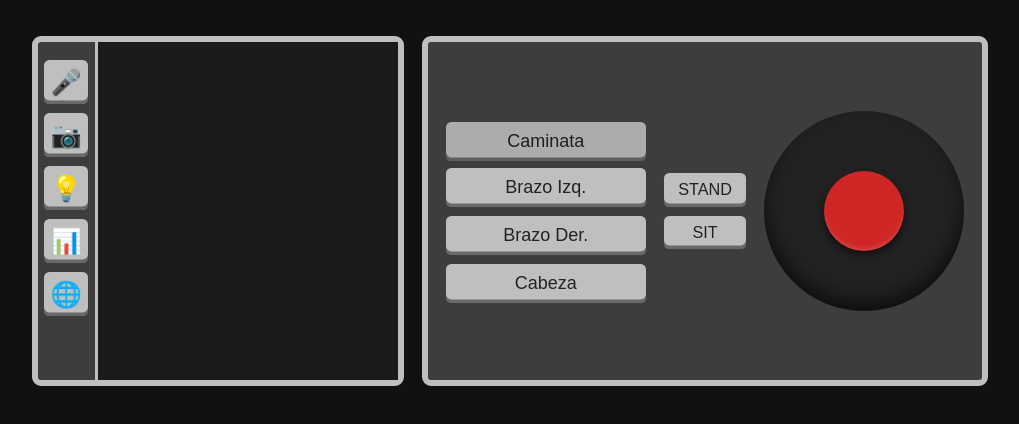
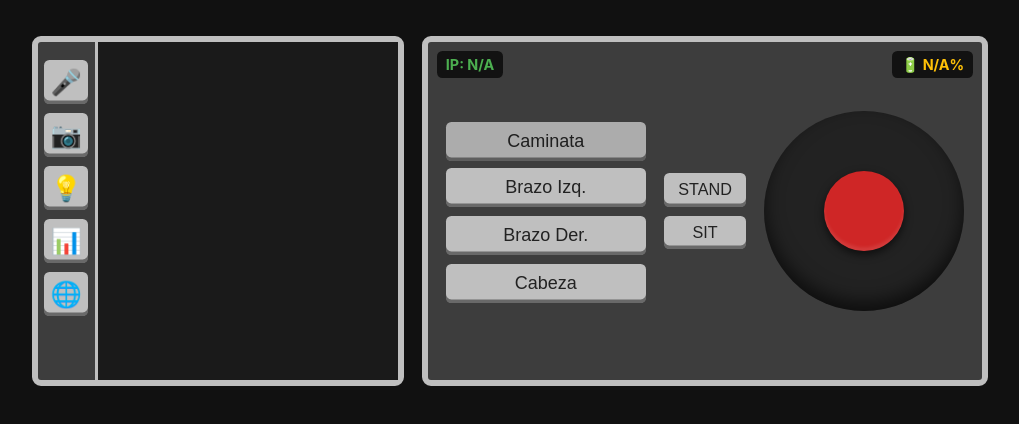
Before and after one commit to Limao0521/naoControl, a React (Create React App) app in the folder nao-control-react/: page / in a window 1280 px wide. Shown: the top 424 px of the page, without its empty margins (130-1149 px from the left). Built offline with nearby package versions, Linux system fonts and the light colour scheme; no server answers.

Commit message:
new interface

```diff
--- a/nao-control-react/src/components/NaoController.css
+++ b/nao-control-react/src/components/NaoController.css
@@ -30,6 +30,34 @@
   max-width: 95vw;
   margin-top: 1rem;
   height: 350px;
+  position: relative;
+}
+
+/* ─── Status Info en las esquinas ─── */
+.control-status {
+  position: absolute;
+  top: 0.5rem;
+  left: 0.5rem;
+  right: 0.5rem;
+  display: flex;
+  justify-content: space-between;
+  pointer-events: none;
+  z-index: 10;
+}
+
+.status-ip,
+.status-battery {
+  background: rgba(0, 0, 0, 0.7);
+  color: #4CAF50;
+  padding: 0.25rem 0.5rem;
+  border-radius: 0.3rem;
+  font-size: 0.8rem;
+  font-weight: bold;
+  backdrop-filter: blur(5px);
+}
+
+.status-battery {
+  color: #FFC107;
 }
 
 /* ─── Responsive Design ─── */
--- a/nao-control-react/src/components/NaoController.js
+++ b/nao-control-react/src/components/NaoController.js
@@ -135,6 +135,16 @@ const NaoController = () => {
       {/* Main Content */}
       <div className="main-content">
         <main className="nes-pad">
+          {/* Status Info */}
+          <div className="control-status">
+            <div className="status-ip">
+              IP: {robotStats.ip || 'N/A'}
+            </div>
+            <div className="status-battery">
+              🔋 {robotStats.battery || 'N/A'}%
+            </div>
+          </div>
+
           <ModePanel
             currentMode={currentMode}
             onModeChange={handleModeChange}
--- a/nao-control-react/src/components/SidePanel.js
+++ b/nao-control-react/src/components/SidePanel.js
@@ -15,7 +15,7 @@ const SidePanel = ({
     { id: 'voice', icon: '🎤', label: 'Voz' },
     { id: 'camera', icon: '📷', label: 'Cámara' },
     { id: 'leds', icon: '💡', label: 'LEDs' },
-    { id: 'stats', icon: '📊', label: 'Estadísticas' },
+    { id: 'stats', icon: '📊', label: 'Stats' },
     { id: 'lang', icon: '🌐', label: 'Idioma' }
   ];
 
--- a/nao-control-react/src/components/StatsMenu.js
+++ b/nao-control-react/src/components/StatsMenu.js
@@ -9,14 +9,11 @@ const StatsMenu = ({ isOpen, onClose, stats, isEmbedded = false }) => {
   return (
     <div className={containerClass}>
       <header>
-        <h3>Estadísticas</h3>
+        <h3>Stats</h3>
         {!isEmbedded && <button className="close-btn" onClick={onClose}>✕</button>}
       </header>
 
       <div className="stats-info">
-        <p>IP: <span className="stat-value">{stats?.ip || 'N/A'}</span></p>
-        <p>Batería: <span className="stat-value">{stats?.battery || 'N/A'}%</span></p>
-
         {stats?.joints && stats.joints.length > 0 && (
           <table className="stat-joints">
             <thead>
```
